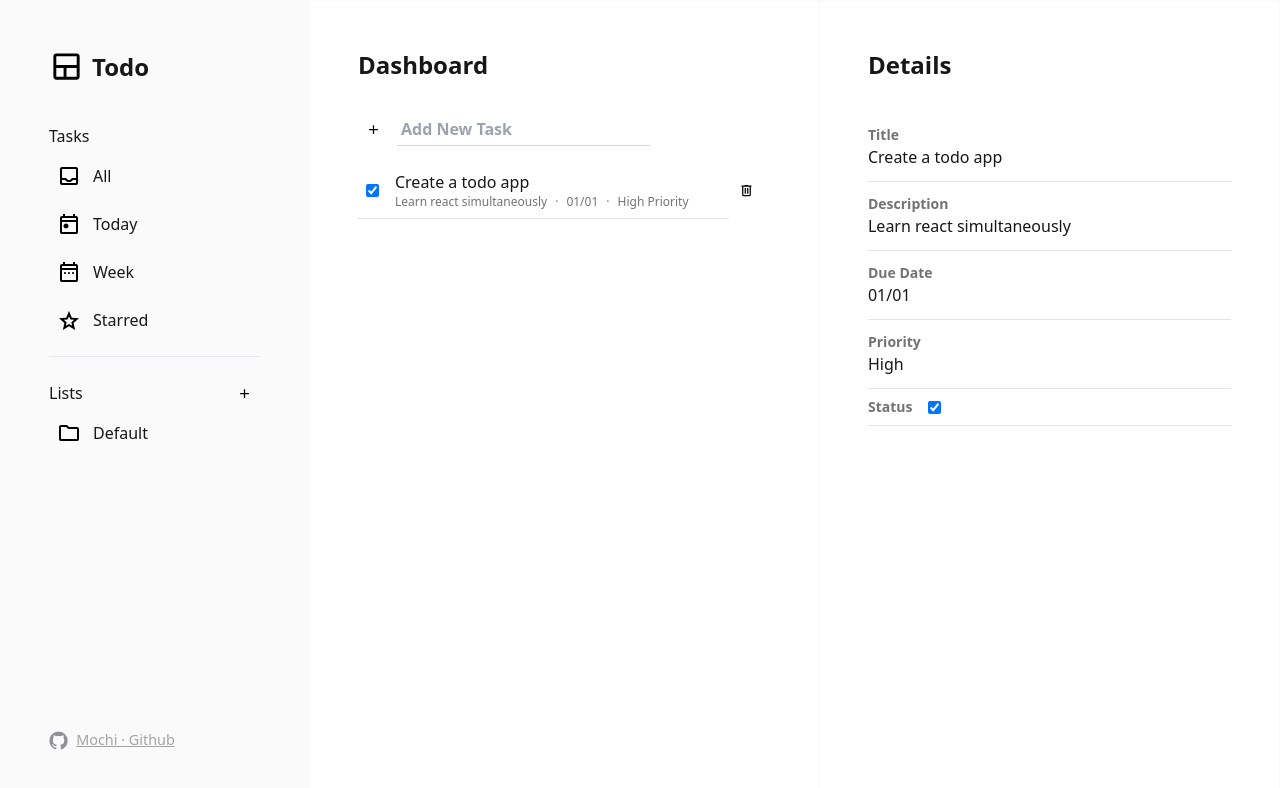
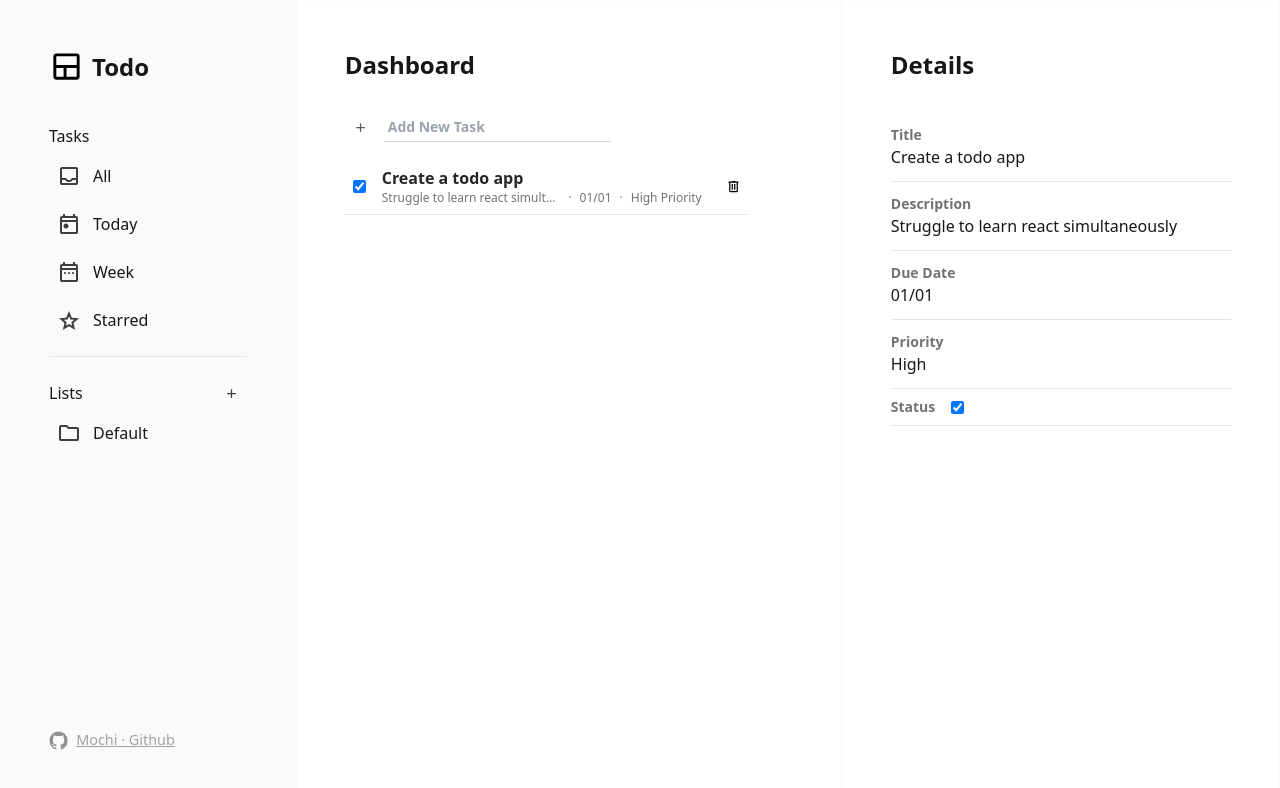
Before and after one commit to lim-joseph/todo-app, a React (Vite) app: page / in a window 1280 px wide. Shown: the top 788 px of the page. Built offline with nearby package versions, Linux system fonts and the light colour scheme.

Commit message:
Implement description editing functionality & Various styling

```diff
--- a/src/App.jsx
+++ b/src/App.jsx
@@ -7,7 +7,7 @@ import { useState } from "react";
 export default function App() {
 	const defaultTodo = {
 		title: "Create a todo app",
-		description: "Learn react simultaneously",
+		description: "Struggle to learn react simultaneously",
 		dueDate: "01/01",
 		priority: "High",
 		status: true,
@@ -39,7 +39,7 @@ export default function App() {
 				toggleStatus={toggleStatus}
 				setDetails={setDetails}
 			/>
-			<Details todo={details} />
+			<Details todos={todos} todo={details} setTodos={setTodos} />
 		</div>
 	);
 }
--- a/src/components/Details.jsx
+++ b/src/components/Details.jsx
@@ -1,11 +1,27 @@
 import "../style.css";
 
-export default function Details({ todo }) {
+export default function Details({ todos, todo, setTodos }) {
 	const { title, description, dueDate, priority, status, key } = todo;
 
+	function handleTodoEdit(description) {
+		setTodos(() => {
+			return todos.map((test) => {
+				if (test.key === key) {
+					return { ...test, description };
+				}
+				return test;
+			});
+		});
+	}
+
+	console.log(description);
+
+	// MAKE THE DESCRIPTION DEFAULT VALUE UPDATE WHEN SELECTING A NEW TODO
+
 	return (
-		<section className="flex flex-col w-[30rem] p-[3rem] border border-neutral-50">
+		<section className="lg:flex flex-col w-[30rem] sm:hidden md:p-[3rem] p-[1rem] border border-neutral-50">
 			<h2 className="text-2xl font-bold">Details</h2>
+			<form>
 				<ul className="mt-[2rem]">
 					<li className="py-[0.75rem] border-b-[1px] border-neutral-200">
 						<p className="font-semibold text-sm text-neutral-500">
@@ -17,7 +33,12 @@ export default function Details({ todo }) {
 						<p className="font-semibold text-sm text-neutral-500">
 							Description
 						</p>
-					{description}
+						<input
+							type="text"
+							defaultValue={description}
+							onChange={(e) => handleTodoEdit(e.target.value)}
+							className="w-full"
+						/>
 					</li>
 					<li className="py-[0.75rem] border-b-[1px] border-neutral-200">
 						<p className="font-semibold text-sm text-neutral-500">
@@ -47,6 +68,7 @@ export default function Details({ todo }) {
 						/>
 					</li>
 				</ul>
+			</form>
 		</section>
 	);
 }
--- a/src/components/Menu.jsx
+++ b/src/components/Menu.jsx
@@ -5,7 +5,7 @@ export default function Menu() {
 	const buttonNames = ["All", "Today", "Week", "Starred"];
 
 	return (
-		<aside className="flex flex-col gap-[1rem] bg-neutral-50 w-[20rem] p-[3rem] border border-neutral-50">
+		<aside className="flex flex-col gap-[1rem] bg-neutral-50 w-[20rem] md:p-[3rem] p-[1rem] border border-neutral-50">
 			<div className="flex items-center gap-[0.5rem]">
 				<svg
 					xmlns="http://www.w3.org/2000/svg"
@@ -28,6 +28,7 @@ export default function Menu() {
 									height="24"
 									viewBox="0 -960 960 960"
 									width="24"
+									className="opacity-75"
 								>
 									<path d="M200-120q-33 0-56.5-23.5T120-200v-560q0-33 23.5-56.5T200-840h560q33 0 56.5 23.5T840-760v560q0 33-23.5 56.5T760-120H200Zm0-80h560v-120H640q-30 38-71.5 59T480-240q-47 0-88.5-21T320-320H200v120Zm280-120q38 0 69-22t43-58h168v-360H200v360h168q12 36 43 58t69 22ZM200-200h560-560Z" />
 								</svg>
@@ -42,6 +43,7 @@ export default function Menu() {
 									height="24"
 									viewBox="0 -960 960 960"
 									width="24"
+									className="opacity-75"
 								>
 									<path d="M360-300q-42 0-71-29t-29-71q0-42 29-71t71-29q42 0 71 29t29 71q0 42-29 71t-71 29ZM200-80q-33 0-56.5-23.5T120-160v-560q0-33 23.5-56.5T200-800h40v-80h80v80h320v-80h80v80h40q33 0 56.5 23.5T840-720v560q0 33-23.5 56.5T760-80H200Zm0-80h560v-400H200v400Zm0-480h560v-80H200v80Zm0 0v-80 80Z" />
 								</svg>
@@ -56,6 +58,7 @@ export default function Menu() {
 									height="24"
 									viewBox="0 -960 960 960"
 									width="24"
+									className="opacity-75"
 								>
 									<path d="M320-400q-17 0-28.5-11.5T280-440q0-17 11.5-28.5T320-480q17 0 28.5 11.5T360-440q0 17-11.5 28.5T320-400Zm160 0q-17 0-28.5-11.5T440-440q0-17 11.5-28.5T480-480q17 0 28.5 11.5T520-440q0 17-11.5 28.5T480-400Zm160 0q-17 0-28.5-11.5T600-440q0-17 11.5-28.5T640-480q17 0 28.5 11.5T680-440q0 17-11.5 28.5T640-400ZM200-80q-33 0-56.5-23.5T120-160v-560q0-33 23.5-56.5T200-800h40v-80h80v80h320v-80h80v80h40q33 0 56.5 23.5T840-720v560q0 33-23.5 56.5T760-80H200Zm0-80h560v-400H200v400Zm0-480h560v-80H200v80Zm0 0v-80 80Z" />
 								</svg>
@@ -70,6 +73,7 @@ export default function Menu() {
 									height="24"
 									viewBox="0 -960 960 960"
 									width="24"
+									className="opacity-75"
 								>
 									<path d="m354-247 126-76 126 77-33-144 111-96-146-13-58-136-58 135-146 13 111 97-33 143ZM233-80l65-281L80-550l288-25 112-265 112 265 288 25-218 189 65 281-247-149L233-80Zm247-350Z" />
 								</svg>
@@ -89,6 +93,7 @@ export default function Menu() {
 								height="15"
 								viewBox="0 -960 960 960"
 								width="15"
+								className="opacity-75"
 							>
 								<path d="M440-440H200v-80h240v-240h80v240h240v80H520v240h-80v-240Z" />
 							</svg>
@@ -103,6 +108,7 @@ export default function Menu() {
 									height="24"
 									viewBox="0 -960 960 960"
 									width="24"
+									className="opacity-75"
 								>
 									<path d="M160-160q-33 0-56.5-23.5T80-240v-480q0-33 23.5-56.5T160-800h240l80 80h320q33 0 56.5 23.5T880-640v400q0 33-23.5 56.5T800-160H160Zm0-80h640v-400H447l-80-80H160v480Zm0 0v-480 480Z" />
 								</svg>
--- a/src/components/NewTodoForm.jsx
+++ b/src/components/NewTodoForm.jsx
@@ -32,13 +32,14 @@ export default function NewTodoForm({ setTodos }) {
 		>
 			<button
 				type="submit"
-				className="text-lg hover:bg-neutral-100 p-[0.1rem] px-[0.5rem] active:bg-neutral-200"
+				className="hover:bg-neutral-100 p-[0.1rem] px-[0.5rem] active:bg-neutral-200"
 			>
 				<svg
 					xmlns="http://www.w3.org/2000/svg"
 					height="15"
 					viewBox="0 -960 960 960"
 					width="15"
+					className="opacity-65"
 				>
 					<path d="M440-440H200v-80h240v-240h80v240h240v80H520v240h-80v-240Z" />
 				</svg>
@@ -46,7 +47,7 @@ export default function NewTodoForm({ setTodos }) {
 			<input
 				type="text"
 				placeholder="Add New Task"
-				className="p-[0.25rem] border-b-[1px] border-neutral-300 font-semibold outline-none focus:border-b-neutral-500 "
+				className="p-[0.25rem] border-b-[1px] border-neutral-300 text-sm font-semibold outline-none focus:border-b-neutral-500 "
 				ref={titleRef}
 			></input>
 		</form>
--- a/src/components/Todo.jsx
+++ b/src/components/Todo.jsx
@@ -16,15 +16,17 @@ export default function Todo(todo, toggleStatus, setDetails) {
 				onChange={(e) => toggleStatus(key, e.target.checked)}
 			/>
 			<div className="min-w-[20rem]">
-				<h3 className="self-center">{title}</h3>
+				<h3 className="self-center font-semibold text-neutral-800">
+					{title}
+				</h3>
 				<ul className="flex text-xs gap-[0.5rem] text-neutral-500">
-					<li className="overflow-hidden text-nowrap">
+					<li className="max-w-[15rem] overflow-hidden text-ellipsis text-nowrap">
 						{description}
 					</li>
 					<li> &#183;</li>
-					<li className="overflow-hidden text-nowrap">{dueDate}</li>
+					<li className="w-min text-center text-nowrap">{dueDate}</li>
 					<li> &#183;</li>
-					<li className="overflow-hidden text-nowrap">{`${priority} Priority`}</li>
+					<li className="w-min text-center text-nowrap">{`${priority} Priority`}</li>
 				</ul>
 			</div>
 			<button className="ml-auto hover:bg-neutral-200 p-[0.5rem] active:bg-neutral-200">
--- a/src/components/TodoList.jsx
+++ b/src/components/TodoList.jsx
@@ -9,7 +9,7 @@ export default function TodoList({
 	setDetails,
 }) {
 	return (
-		<section className="flex flex-1 gap-[1rem] flex-col p-[3rem] border border-neutral-50">
+		<section className="flex flex-1 gap-[1rem] flex-col md:p-[3rem] p-[1rem] border border-neutral-50">
 			<h2 className="text-2xl font-bold">Dashboard</h2>
 			<NewTodoForm setTodos={setTodos} />
 			<div>
```
Lines whose indentation alone changed are shown as unchanged.
